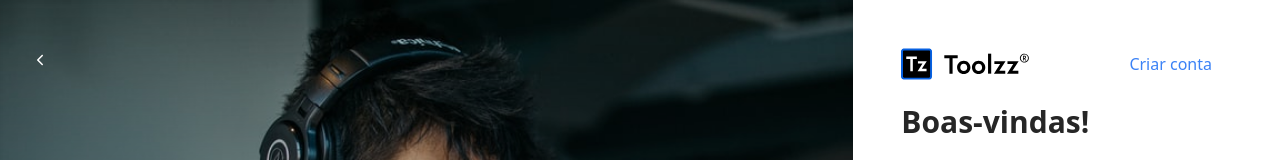
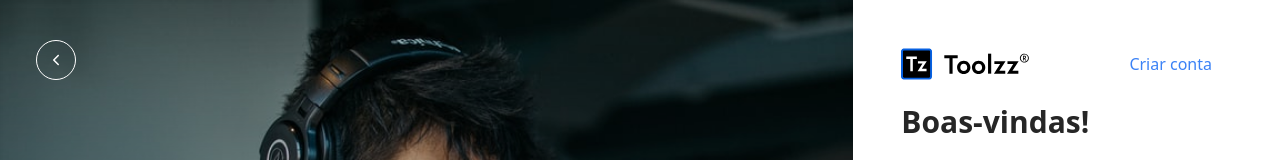
Before and after one commit to aridsonf/login-react, a React (Create React App) app: page / in a window 1280 px wide. Shown: the top 160 px of the page. Built offline with nearby package versions, Linux system fonts and the light colour scheme.

Commit message:
:lipstick: style(slider): fix close button layout to fit figma

```diff
--- a/src/components/Slider/CloseSliderButton.tsx
+++ b/src/components/Slider/CloseSliderButton.tsx
@@ -7,7 +7,13 @@ function CloseSliderButton() {
   return (
     <div className="absolute left-5 hidden lg:block md:block">
       <button
-        className="mt-5 w-10 h-10 border-white text-white rounded-full flex items-center justify-center"
+        className="
+          mt-5 ml-4 w-10 h-10 border-white text-white rounded-full
+          flex items-center justify-center bg-transparent border
+          border-black p-2.5 cursor-pointer transition-all duration-300
+          dark:border-white hover:border-blue-700 dark:hover:border-blue-700
+          text-white hover:text-blue-700 dark:hover:text-blue-700
+        "
         onClick={toggleSlider}
       >
         <IoIosArrowBack />
```
